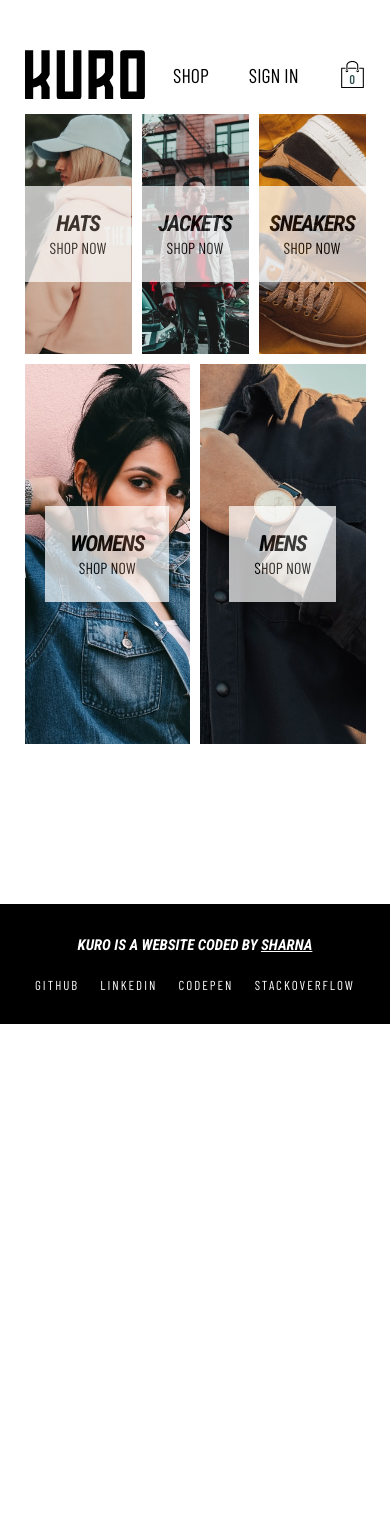
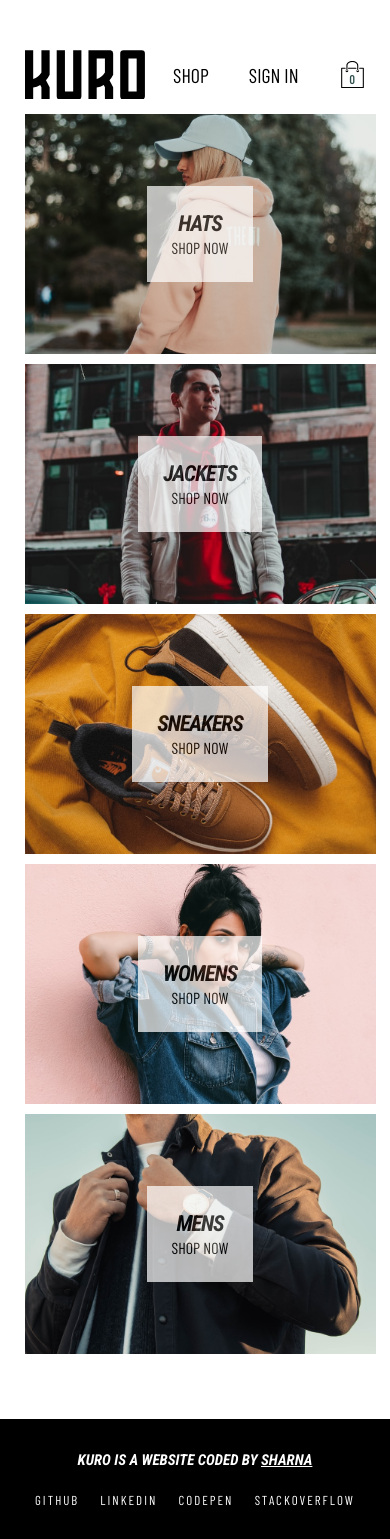
Before and after one commit to sharnajh/kuro-retail, a React (Create React App) app: page / in a window 390 px wide. Before the commit the page ends 1024 px from the top, so only its background shows below. Built offline with nearby package versions, Linux system fonts and the light colour scheme; no server answers.

Commit message:
responsive styling

```diff
--- a/src/components/collection-item/CollectionItem.js
+++ b/src/components/collection-item/CollectionItem.js
@@ -14,7 +14,7 @@ const CollectionItem = ({
   itemInCart,
   addItemAction,
   item,
-  item: { id, imageUrl, name, price },
+  item: { imageUrl, name, price },
 }) => {
   // Handle image loading
   let div = useRef();
--- a/src/components/collection/Collection.js
+++ b/src/components/collection/Collection.js
@@ -13,11 +13,13 @@ const Collection = ({ collection: { title, items } }) => {
       case "":
         return items;
       case "hi-low":
-                return items.sort((a, b) => b.price - a.price);
+        return [...items].sort((a, b) => b.price - a.price);
       case "low-hi":
-                return items.sort((a, b) => a.price - b.price);
+        return [...items].sort((a, b) => a.price - b.price);
       case "abc":
-                return items.sort((a, b) => a.name.toLowerCase().localeCompare(b.name.toLowerCase()));
+        return [...items].sort((a, b) =>
+          a.name.toLowerCase().localeCompare(b.name.toLowerCase())
+        );
       default:
         return items;
     }
@@ -30,8 +32,13 @@ const Collection = ({ collection: { title, items } }) => {
           Displaying 1 - {items.length} of {items.length} items
         </span>
         <form className="filter">
-                    <select className="dropdown" onChange={e => setFilter(e.target.value)}>
-                        <option value="" defaultValue="">Filter Options</option>
+          <select
+            className="dropdown"
+            onChange={(e) => setFilter(e.target.value)}
+          >
+            <option value="" defaultValue="">
+              Filter Options
+            </option>
             <option value="hi-low">Price: High to Low</option>
             <option value="low-hi">Price: Low to High</option>
             <option value="abc">Alphabetical</option>
@@ -44,13 +51,12 @@ const Collection = ({ collection: { title, items } }) => {
           <CollectionItem key={item.id} item={item} />
         ))}
       </div>
-
     </div>
-    )
+  );
 };
 
 const mapStateToProps = (state, ownProps) => ({
-    collection: selectCollection(ownProps.match.params.collectionId)(state)
-})
+  collection: selectCollection(ownProps.match.params.collectionId)(state),
+});
 
 export default connect(mapStateToProps)(Collection);
--- a/src/components/collection/css/Collection.css
+++ b/src/components/collection/css/Collection.css
@@ -38,4 +38,12 @@
   grid-row-gap: 20px;
   grid-column-gap: 20px;
 }
+
+@media screen and (max-width: 600px) {
+  .collection .items {
+    grid-auto-rows: 250px;
+    -ms-grid-columns: (1fr)[2];
+        grid-template-columns: repeat(2, 1fr);
+  }
+}
 /*# sourceMappingURL=Collection.css.map */
--- a/src/components/collection/css/Collection.scss
+++ b/src/components/collection/css/Collection.scss
@@ -24,5 +24,9 @@
     grid-auto-rows: 350px;
     grid-row-gap: 20px;
     grid-column-gap: 20px;
+    @media screen and (max-width: 600px) {
+      grid-auto-rows: 250px;
+      grid-template-columns: repeat(2, 1fr);
+    }
   }
 }
--- a/src/components/footer/Footer.js
+++ b/src/components/footer/Footer.js
@@ -1,5 +1,12 @@
 import React from "react";
 import "./css/Footer.css";
+
+const footerData = [
+  { name: "github", url: "https://github.com/sharnajh" },
+  { name: "linkedin", url: "https://www.linkedin.com/in/sharnahossain/" },
+  { name: "codepen", url: "https://codepen.io/sharnajh" },
+  { name: "stackoverflow", url: "https://stackoverflow.com/users/11864970/sharna-j" }
+];
 
 const Footer = () => {
   return (
@@ -9,20 +16,11 @@ const Footer = () => {
         <a href="https://sharna.dev" target="_blank">Sharna</a>
       </span>
       <span className="socialmedia">
-        <span className="link">
-          <a href="https://github.com/sharnajh" target="_blank">github</a>
-        </span>
-        <span className="link">
-          <a href="https://www.linkedin.com/in/sharnahossain/" target="_blank">LinkedIn</a>
-        </span>
-        <span className="link">
-          <a href="https://codepen.io/sharnajh" target="_blank">Codepen</a>
-        </span>
-        <span className="link">
-          <a href="https://stackoverflow.com/users/11864970/sharna-j" target="_blank">
-            StackOverflow
-          </a>
-        </span>
+        {footerData.map((link) => (
+          <span className="link" key={link.name}>
+            <a href={link.url} target="_blank">{link.name}</a>
+          </span>
+        ))}
       </span>
     </footer>
   );
--- a/src/components/menu-item/MenuItem.js
+++ b/src/components/menu-item/MenuItem.js
@@ -5,14 +5,24 @@ import VHSImage from "../vhs-image-effect/VHSImage";
 
 const MenuItem = ({ history, title, minImgUrl, bigImgUrl, size, linkUrl }) => {
   return (
-        <div className={`${size.length ? size : ""} menu-item`} onClick={() => history.push(linkUrl)}>
-            <VHSImage id={title} minImgUrl={minImgUrl} bigImgUrl={bigImgUrl} title={title} />
+    <div
+      className={`${
+        document.body.clientWidth > 600 ? (size.length ? size : "") : ""
+      } menu-item`}
+      onClick={() => history.push(linkUrl)}
+    >
+      <VHSImage
+        id={title}
+        minImgUrl={minImgUrl}
+        bigImgUrl={bigImgUrl}
+        title={title}
+      />
       <div className="content">
         <h1 className="title">{title.toUpperCase()}</h1>
         <span className="subtitle">SHOP NOW</span>
       </div>
     </div>
-    )
-}
+  );
+};
 
 export default withRouter(MenuItem);
--- a/src/components/menu-item/css/MenuItem.css
+++ b/src/components/menu-item/css/MenuItem.css
@@ -17,6 +17,12 @@
   overflow: hidden;
   position: relative;
   background-color: black;
+}
+
+@media screen and (max-width: 600px) {
+  .menu-item {
+    min-width: 100%;
+  }
 }
 
 .menu-item:hover {
--- a/src/components/menu-item/css/MenuItem.scss
+++ b/src/components/menu-item/css/MenuItem.scss
@@ -13,6 +13,9 @@
   overflow: hidden;
   position: relative;
   background-color: black;
+  @media screen and (max-width: 600px) {
+    min-width: 100%;
+  }
   &:hover {
     cursor: pointer;
     .content {
--- a/src/components/preview-collection/css/PreviewCollection.css
+++ b/src/components/preview-collection/css/PreviewCollection.css
@@ -76,4 +76,13 @@
   grid-column-gap: 20px;
   z-index: 1;
 }
+
+@media screen and (max-width: 600px) {
+  .preview-collection .preview {
+    grid-auto-rows: 250px;
+    -ms-grid-columns: (1fr)[2];
+        grid-template-columns: repeat(2, 1fr);
+    grid-row-gap: 20px;
+  }
+}
 /*# sourceMappingURL=PreviewCollection.css.map */
--- a/src/components/preview-collection/css/PreviewCollection.scss
+++ b/src/components/preview-collection/css/PreviewCollection.scss
@@ -54,5 +54,10 @@
     grid-auto-rows: 350px;
     grid-column-gap: 20px;
     z-index: 1;
+    @media screen and (max-width: 600px) {
+      grid-auto-rows: 250px;
+      grid-template-columns: repeat(2, 1fr);
+      grid-row-gap: 20px;
+    }
   }
 }
```
Lines whose indentation alone changed are shown as unchanged.
